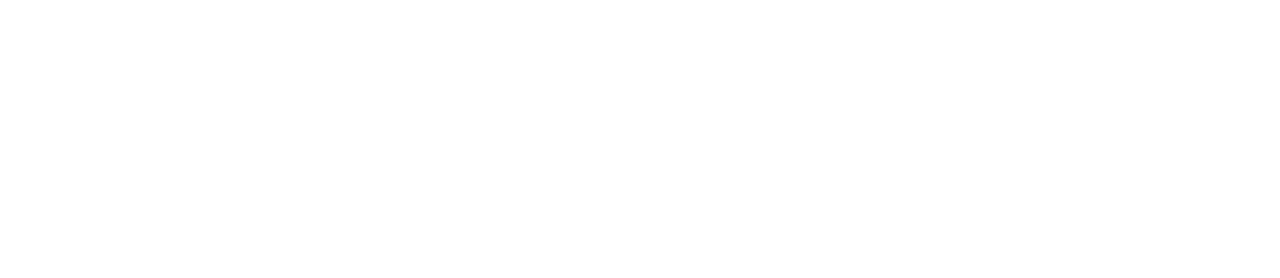
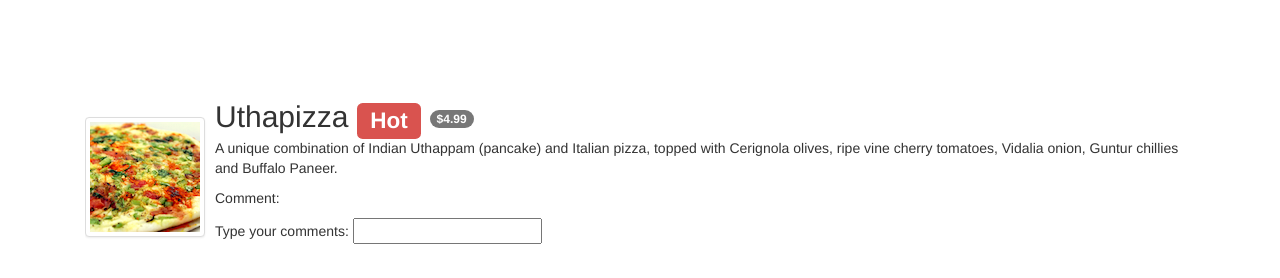
Before and after one commit to jackalsin/AngularJS-Coursera-HKTU, a website: page week1/conFusion/app/menu.html in a window 1280 px wide. Shown: the top 278 px of the page. Drawn offline with nearby package versions, Linux system fonts and the light colour scheme.

Commit message:
2 way data model binding

```diff
--- a/week1/conFusion/app/menu.html
+++ b/week1/conFusion/app/menu.html
@@ -1,5 +1,5 @@
 <!DOCTYPE html>
-<html lang="en">
+<html lang="en" ng-app>
 
 <head>
      <meta charset="utf-8">
@@ -26,12 +26,43 @@
 <body>
 
     <div class="container">
-        <div class="row row-content">
+        <div class="row row-content"
+            ng-init="dish = {
+                name: 'Uthapizza',
+                image:'images/uthapizza.png',
+                category: 'mains',
+                label:'Hot',
+                price:'4.99',
+                description:'A unique combination of Indian Uthappam (pancake) and Italian pizza, topped with Cerignola olives, ripe vine cherry tomatoes, Vidalia onion, Guntur chillies and Buffalo Paneer.',
+                comment: ''
+            }">
             <div class="col-xs-12">
+                <div class="media">
+                    <div class="media-left media-middle">
+                        <a href="#">
+                            <img class="media-object img-thumbnail"
+                             ng-src={{dish.image}} alt="Uthapizza">
+                        </a>
+                    </div>
+                    <div class="media-body">
+                        <h2 class="media-heading">
+                            {{dish.name}}
+                            <span class="label label-danger">{{dish.label}}</span>
+                            <span class="badge">{{dish.price | currency}}</span>
+                        </h2>
+                        <p>{{dish.description}}</p>
+                        <p>Comment: {{dish.comment}}</p>
+                        <p>Type your comments:
+                            <input type="text" ng-model="dish.comment">
+                        </p>
+                    </div>
+                </div>
+
             </div>
         </div>
     </div>
 
+    <script src="../bower_components/angular/angular.min.js"></script>
 </body>
 
 </html>
```
